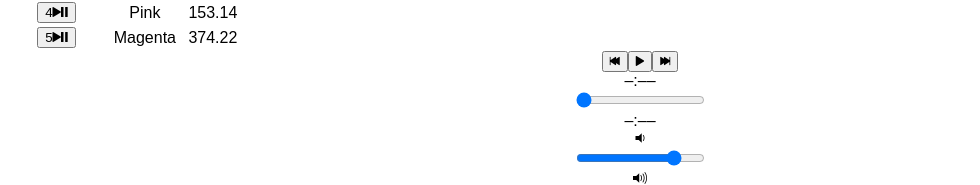
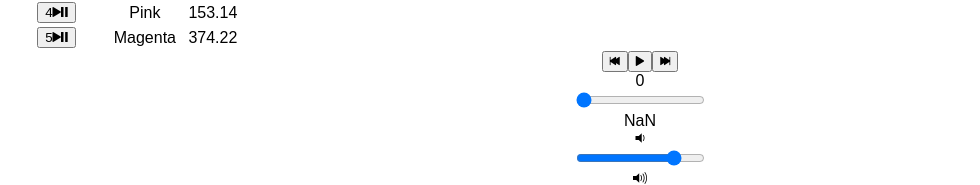
Before and after one commit to jylei2426/bloc-jams-react, a React (Create React App) app: page /album/the-colors in a window 1280 px wide. Shown: the part 886-1071 px from the top of the page, without its empty margins (0-980 px from the left). Built offline with nearby package versions, Linux system fonts and the light colour scheme.

Commit message:
player bar range inputs

```diff
--- a/src/components/PlayerBar.js
+++ b/src/components/PlayerBar.js
@@ -15,10 +15,18 @@
              <span className="ion-skip-forward"></span>
            </button>
          </section>
-         <section id="time-control">
-           <div className="current-time">–:––</div>
-           <input type="range" className="seek-bar" value="0" />
-           <div className="total-time">–:––</div>
+           <section id="time-control">
+           <div className="current-time">{this.props.currentTime}</div>
+           <input
+             type="range"
+             className="seek-bar"
+             value={(this.props.currentTime / this.props.duration) || 0}
+             max="1"
+             min="0"
+             step="0.01"
+             onChange={this.props.handleTimeChange}
+         />
+         <div className="total-time">{this.props.duration}</div>
          </section>
          <section id="volume-control">
            <div className="icon ion-volume-low"></div>
```
